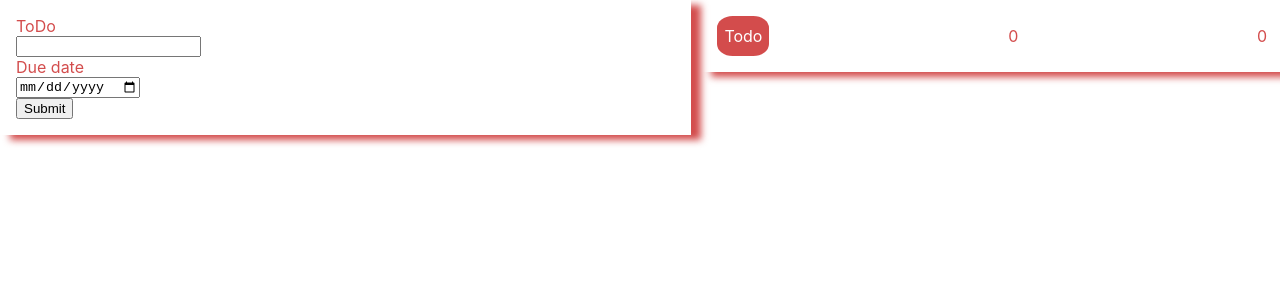
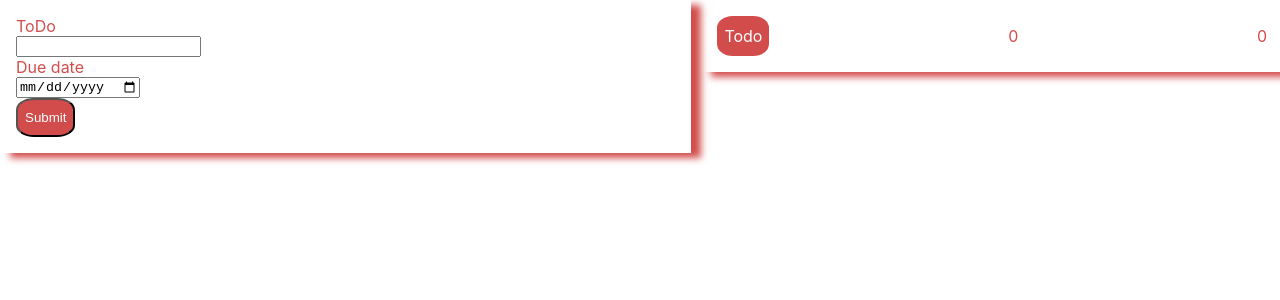
Before and after one commit to Mount-Blanc/To-do-list, a React (Create React App) app: page / in a window 1280 px wide. Shown: the top 300 px of the page. Built offline with nearby package versions, Linux system fonts and the light colour scheme.

Commit message:
added css styling to submit button in taskform

```diff
--- a/src/Components/NewTask/TaskForm.js
+++ b/src/Components/NewTask/TaskForm.js
@@ -1,6 +1,7 @@
 import React, {useState} from "react";
 import './TaskForm.css';
 import Card from '../UI/Card';
+import '../Expenses/Taskitems.css';
 
 function TaskForm(props) {
 
@@ -34,7 +35,7 @@
                 <input type="text" value={enteredTodo} onChange={userinputHandler} ></input>
                 <label>Due date</label>
                 <input type="date" value={enteredDate} onChange={userdateHandler}></input>
-                <button type="submit">Submit</button>
+                <button className="todo-button" type="submit" >Submit</button>
 
             </form>
             </Card>
```
